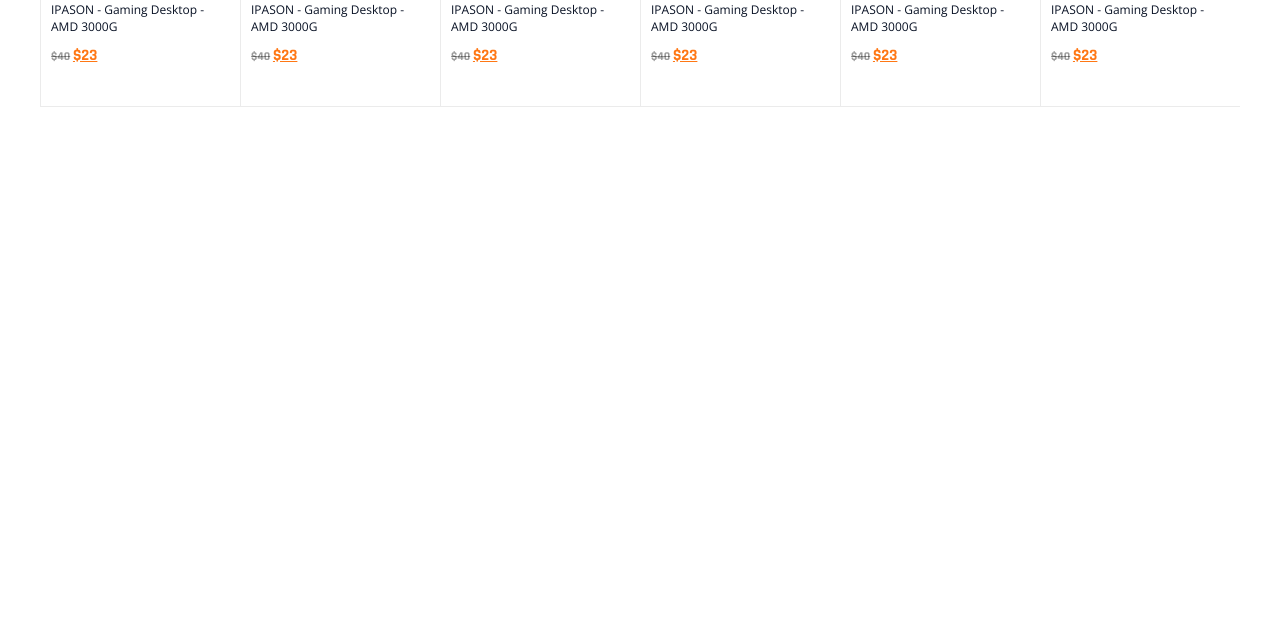
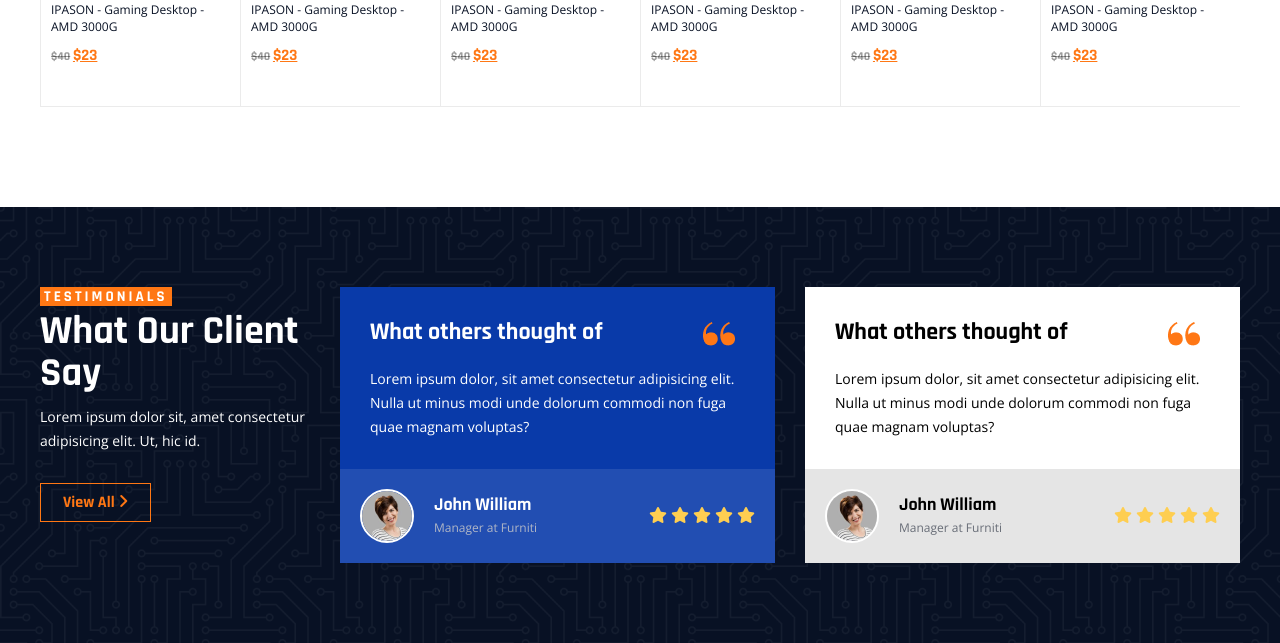
Before and after one commit to Eduarrb/dw2023-2, a PHP site: page / in a window 1280 px wide. Shown: the part 2244-2887 px from the top of the page. Before the commit the page ends 2351 px from the top, so only its background shows below. Run offline with PHP 8.4, Linux system fonts and the light colour scheme.

Commit message:
testimonios

```diff
--- a/01 HTML Y CSS/05 kompi/css/estilos.css
+++ b/01 HTML Y CSS/05 kompi/css/estilos.css
@@ -53,6 +53,10 @@
   color: white;
 }
 
+.color-black {
+  color: black;
+}
+
 .color-primario {
   color: #ff7714;
 }
@@ -84,9 +88,21 @@
   font-weight: 700;
 }
 
+.titulo-n5 {
+  font-family: "Rajdhani", sans-serif;
+  font-size: 1.8rem;
+  font-weight: 700;
+}
+
 .descri {
   font-family: "Open Sans", sans-serif;
   font-size: 1.4rem;
+  line-height: 2.4rem;
+}
+
+.descri-n2 {
+  font-family: "Open Sans", sans-serif;
+  font-size: 1.2rem;
   line-height: 2.4rem;
 }
 
@@ -119,6 +135,18 @@
   color: #ff7714;
   border: 1px solid white;
   transition: all 0.3s;
+}
+
+.cajita {
+  font-family: "Rajdhani", sans-serif;
+  font-size: 1.5rem;
+  text-transform: uppercase;
+  background-color: #ff7714;
+  display: inline-block;
+  color: white;
+  padding: 0 0.4rem;
+  letter-spacing: 0.3rem;
+  margin-bottom: 0.5rem;
 }
 
 .mr-1 {
@@ -737,17 +765,6 @@
   }
 }
 
-.productos__cajita {
-  font-family: "Rajdhani", sans-serif;
-  font-size: 1.5rem;
-  text-transform: uppercase;
-  background-color: #ff7714;
-  display: inline-block;
-  color: white;
-  padding: 0 0.4rem;
-  letter-spacing: 0.3rem;
-  margin-bottom: 0.5rem;
-}
 .productos__headingBox {
   display: flex;
   justify-content: space-between;
@@ -813,4 +830,81 @@
   text-decoration: underline;
 }
 
+.testimonios {
+  background-image: url(../img/pattern-dark.png);
+}
+.testimonios__contenedor {
+  display: flex;
+  flex-wrap: wrap;
+}
+.testimonios__contenedor__left {
+  width: 25%;
+}
+.testimonios__contenedor__right {
+  width: 75%;
+  display: flex;
+  column-gap: 3rem;
+  flex-wrap: wrap;
+}
+.testimonios__contenedor__right__item {
+  width: calc(50% - 1.5rem);
+}
+.testimonios__contenedor__right__item:nth-child(odd) {
+  background-color: #093aa9;
+}
+.testimonios__contenedor__right__item:nth-child(odd) h6, .testimonios__contenedor__right__item:nth-child(odd) h4, .testimonios__contenedor__right__item:nth-child(odd) p {
+  color: white;
+}
+.testimonios__contenedor__right__item:nth-child(odd) .testimonios__contenedor__right__item__persona {
+  background-color: rgba(255, 255, 255, 0.1);
+}
+.testimonios__contenedor__right__item:nth-child(odd) .testimonios__contenedor__right__item__persona__data__per p {
+  color: rgb(177, 183, 198);
+}
+.testimonios__contenedor__right__item:nth-child(even) {
+  background-color: white;
+}
+.testimonios__contenedor__right__item:nth-child(even) .testimonios__contenedor__right__item__persona {
+  background-color: rgba(0, 0, 0, 0.1);
+}
+.testimonios__contenedor__right__item:nth-child(even) .testimonios__contenedor__right__item__persona__data__per p {
+  color: rgb(104, 109, 119);
+}
+.testimonios__contenedor__right__item__comentario {
+  padding: 3rem;
+  position: relative;
+}
+.testimonios__contenedor__right__item__comentario img {
+  position: absolute;
+  display: block;
+  top: 3.5rem;
+  right: 4rem;
+}
+.testimonios__contenedor__right__item__persona {
+  padding: 2rem;
+  display: flex;
+  align-items: center;
+  justify-content: space-between;
+}
+.testimonios__contenedor__right__item__persona__data {
+  display: flex;
+  align-items: center;
+}
+.testimonios__contenedor__right__item__persona__data__box {
+  width: 5.4rem;
+  height: 5.4rem;
+  border-radius: 50%;
+  border: 2px solid white;
+  margin-right: 2rem;
+}
+.testimonios__contenedor__right__item__persona__data__box img {
+  width: 100%;
+  display: block;
+  border-radius: 50%;
+}
+.testimonios__contenedor__right__item__persona__stars {
+  color: rgb(254, 206, 81);
+  font-size: 1.6rem;
+}
+
 /*# sourceMappingURL=estilos.css.map */
--- a/01 HTML Y CSS/05 kompi/index.html
+++ b/01 HTML Y CSS/05 kompi/index.html
@@ -236,7 +236,7 @@
                 </article>
             </section>
             <section class="productos">
-                <h6 class="productos__cajita">featured</h6>
+                <h6 class="cajita">featured</h6>
                 <div class="productos__headingBox">
                     <div class="productos__headingBox__col">
                         <h2 class="titulo-n2 mr-4">Featured Products</h2>
@@ -347,6 +347,68 @@
             </section>
         </div>
     </main>
+    <section class="testimonios pt-8 pb-8">
+        <div class="testimonios__contenedor contenedor">
+            <div class="testimonios__contenedor__left">
+                <h6 class="cajita">Testimonials</h6>
+                <h2 class="titulo-n2 color-blanco">What Our Client Say</h2>
+                <p class="descri color-blanco mt-1 mb-3">Lorem ipsum dolor sit, amet consectetur adipisicing elit. Ut, hic id.</p>
+                <a href="" class="btn color-primario">View All <i class="fa-solid fa-angle-right"></i></a>
+            </div>
+            <div class="testimonios__contenedor__right">
+                <article class="testimonios__contenedor__right__item">
+                    <div class="testimonios__contenedor__right__item__comentario">
+                        <h4 class="titulo-n4">What others thought of</h4>
+                        <p class="descri mt-2">Lorem ipsum dolor, sit amet consectetur adipisicing elit. Nulla ut minus modi unde dolorum commodi non fuga quae magnam voluptas?</p>
+                        <img src="img/quote-icon.png" alt="">
+                    </div>
+                    <div class="testimonios__contenedor__right__item__persona">
+                        <div class="testimonios__contenedor__right__item__persona__data">
+                            <div class="testimonios__contenedor__right__item__persona__data__box">
+                                <img src="img/testimoni8.jpg" alt="">
+                            </div>
+                            <div class="testimonios__contenedor__right__item__persona__data__per">
+                                <h6 class="titulo-n5">John William</h6>
+                                <p class="descri-n2">Manager at Furniti</p>
+                            </div>
+                        </div>
+                        <div class="testimonios__contenedor__right__item__persona__stars">
+                            <i class="fa-solid fa-star"></i>
+                            <i class="fa-solid fa-star"></i>
+                            <i class="fa-solid fa-star"></i>
+                            <i class="fa-solid fa-star"></i>
+                            <i class="fa-solid fa-star"></i>
+                        </div>
+                    </div>
+                </article>
+                <article class="testimonios__contenedor__right__item">
+                    <div class="testimonios__contenedor__right__item__comentario">
+                        <h4 class="titulo-n4">What others thought of</h4>
+                        <p class="descri mt-2">Lorem ipsum dolor, sit amet consectetur adipisicing elit. Nulla ut minus modi unde dolorum commodi non fuga quae magnam voluptas?</p>
+                        <img src="img/quote-icon.png" alt="">
+                    </div>
+                    <div class="testimonios__contenedor__right__item__persona">
+                        <div class="testimonios__contenedor__right__item__persona__data">
+                            <div class="testimonios__contenedor__right__item__persona__data__box">
+                                <img src="img/testimoni8.jpg" alt="">
+                            </div>
+                            <div class="testimonios__contenedor__right__item__persona__data__per">
+                                <h6 class="titulo-n5">John William</h6>
+                                <p class="descri-n2">Manager at Furniti</p>
+                            </div>
+                        </div>
+                        <div class="testimonios__contenedor__right__item__persona__stars">
+                            <i class="fa-solid fa-star"></i>
+                            <i class="fa-solid fa-star"></i>
+                            <i class="fa-solid fa-star"></i>
+                            <i class="fa-solid fa-star"></i>
+                            <i class="fa-solid fa-star"></i>
+                        </div>
+                    </div>
+                </article>
+            </div>
+        </div>
+    </section>
     <script src="js/app.js"></script>
 </body>
 </html>
--- a/01 HTML Y CSS/05 kompi/sass/main.scss
+++ b/01 HTML Y CSS/05 kompi/sass/main.scss
@@ -6,3 +6,4 @@
 @import "modules/portada";
 @import "modules/novedades";
 @import "modules/productos";
+@import "modules/testimonios";
```
Also changed, not shown: 01 HTML Y CSS/05 kompi/sass/base/_constantes.scss (+24 -2 lines), 01 HTML Y CSS/05 kompi/sass/modules/_productos.scss (+0 -11 lines), 01 HTML Y CSS/05 kompi/sass/modules/_testimonios.scss (added, +81 -0 lines), 1 other file.
